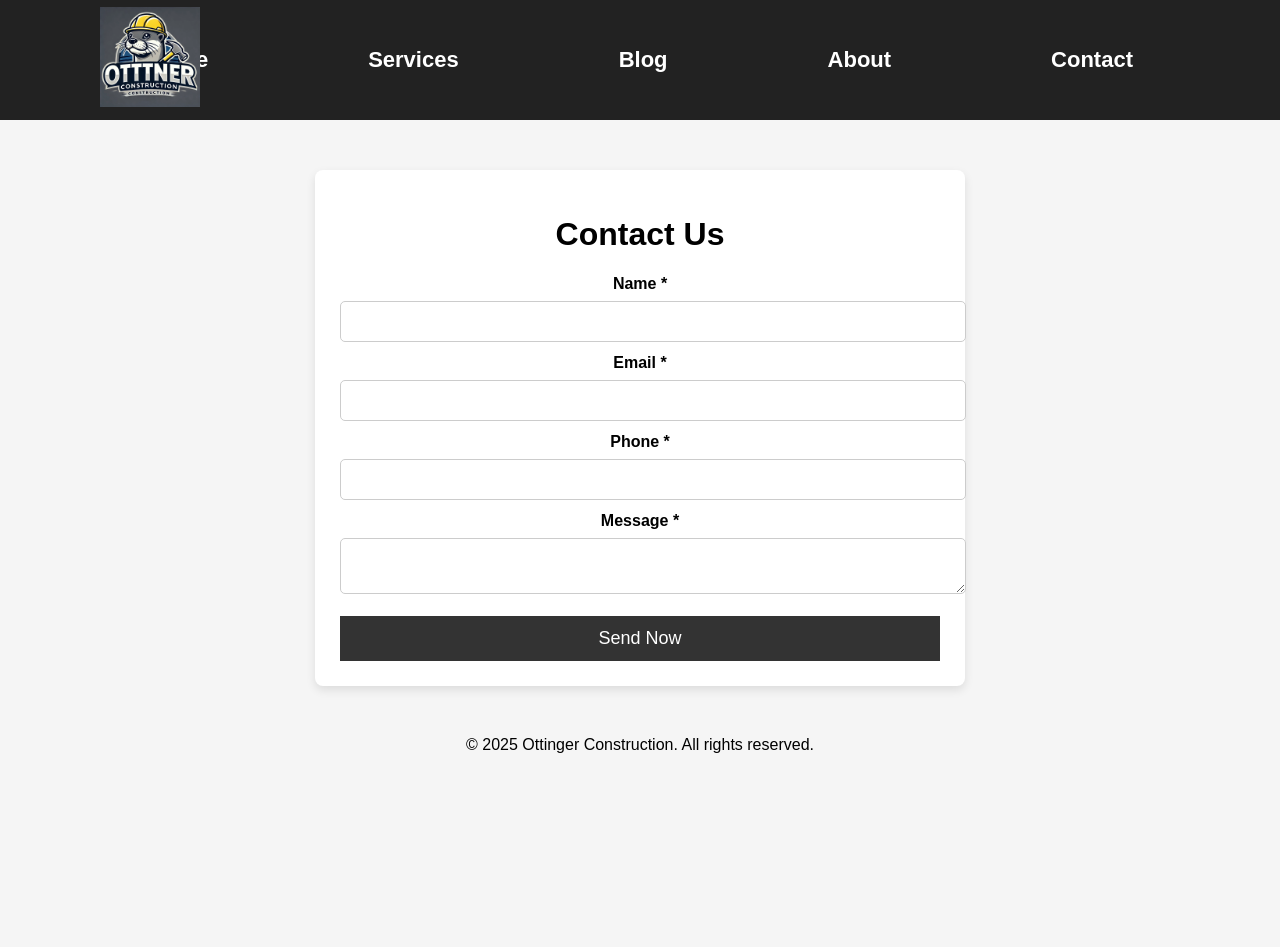
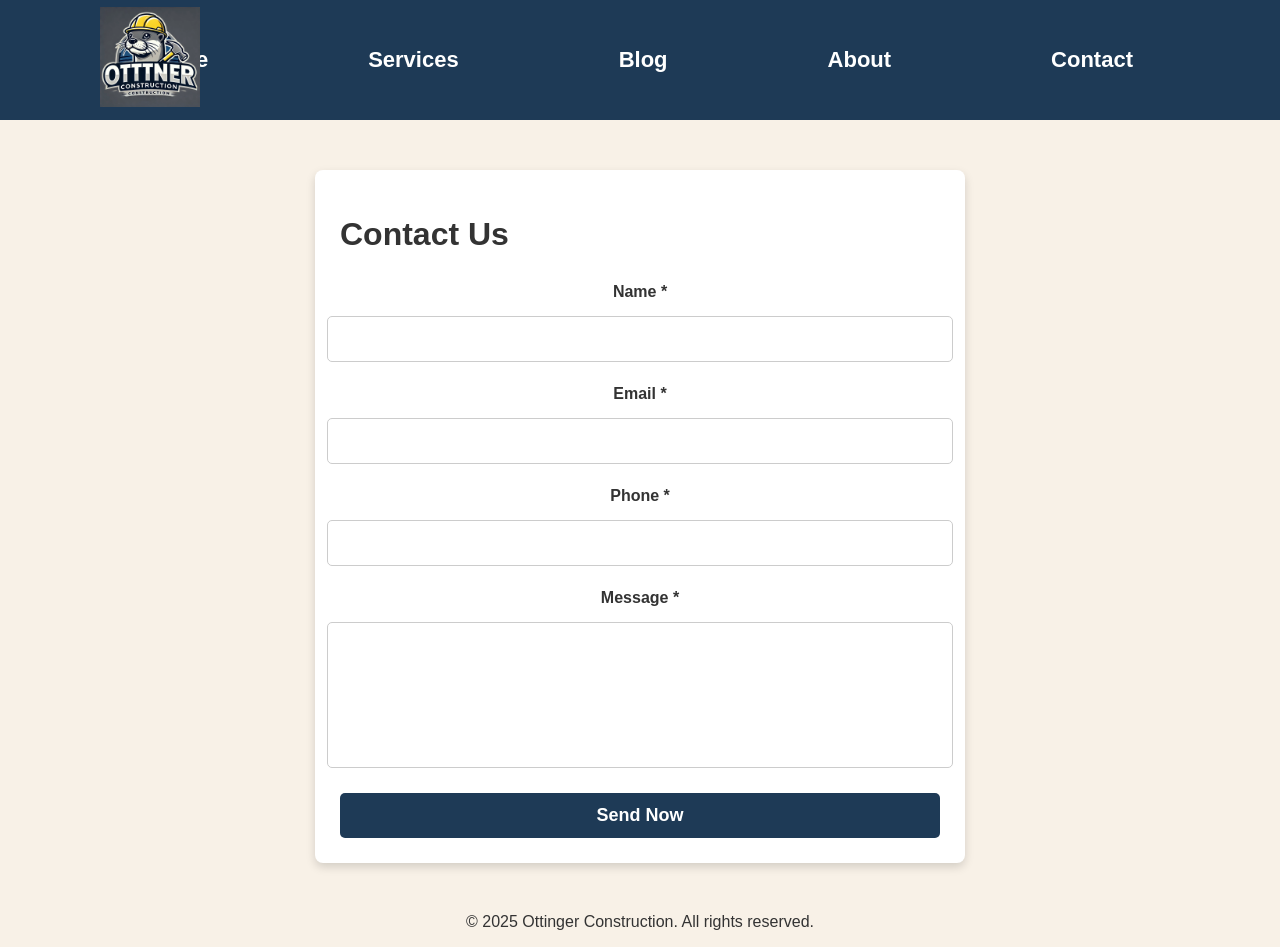
Before and after one commit to tristiino/Ottinger-Construction, a React (Create React App) app in the folder frontend/: page /contact in a window 1280 px wide. Before the commit the page ends 800 px from the top, so only its background shows below. Built offline with nearby package versions, Linux system fonts and the light colour scheme.

Commit message:
Updated App.css before the clean/orgainzion

```diff
--- a/frontend/src/App.css
+++ b/frontend/src/App.css
@@ -1,15 +1,16 @@
 /* --- Global Styles --- */
 body {
   font-family: Arial, sans-serif;
-  background-color: #f5f5f5;
+  background-color: #f8f1e7; /* Soft warm background for a welcoming feel */
   margin: 0;
   padding: 0;
   text-align: center;
+  color: #333; /* Dark gray text for better readability */
 }
 
 /* --- Navbar Styles --- */
 .navbar {
-  background-color: #222;
+  background-color: #1e3a56; /* Deep blue for a strong brand presence */
   padding: 20px;
   display: flex;
   align-items: center;
@@ -39,7 +40,7 @@ body {
 }
 
 .navbar a:hover {
-  color: #007bff;
+  color: #f4a825; /* Accent color from the logo */
 }
 
 /* --- Logo Section --- */
@@ -103,7 +104,7 @@ service-box h2 {
 }
 
 .service-box:hover h2 {
-  color: #007bff;
+  color: #f4a825;
 }
 
 /* --- Info Text Section --- */
@@ -216,43 +217,67 @@ service-box h2 {
   background: white;
   padding: 25px;
   border-radius: 8px;
-  box-shadow: 0px 4px 10px rgba(0, 0, 0, 0.1);
+  box-shadow: 0px 4px 10px rgba(0, 0, 0, 0.15);
+  text-align: left;
+}
+
+/* Ensures form fields are evenly spaced and properly aligned */
+.contact-form {
+  display: flex;
+  flex-direction: column;
+  align-items: center; /* Centers the form fields */
+  gap: 15px;
 }
 
 .contact-form label {
+  font-weight: bold;
+  margin-top: 8px;
   display: block;
-  font-weight: bold;
-  margin-top: 12px;
 }
 
 .contact-form input,
 .contact-form textarea {
   width: 100%;
   padding: 12px;
-  margin-top: 8px;
   border: 1px solid #ccc;
   border-radius: 5px;
+  font-size: 16px;
 }
 
+/* Make input fields the same height */
+.contact-form input {
+  height: 20px;
+}
+
+.contact-form textarea {
+  height: 120px; /* Ensures consistent field height */
+  resize: none;
+}
+
+/* Ensuring the button is even with the form width */
 .contact-form button {
   width: 100%;
   padding: 12px;
-  background: #333;
+  background: #1e3a56; /* Matches branding */
   color: white;
   border: none;
-  margin-top: 18px;
   cursor: pointer;
   font-size: 18px;
+  font-weight: bold;
+  border-radius: 5px;
+  margin-top: 10px;
+  transition: background 0.3s ease-in-out;
 }
 
 .contact-form button:hover {
-  background: #555;
+  background: #f4a825; /* Accent color for better engagement */
 }
 
 .success-message {
   color: green;
   font-weight: bold;
   text-align: center;
+  margin-top: 10px;
 }
 
 /* --- Services Page Styles --- */
```
